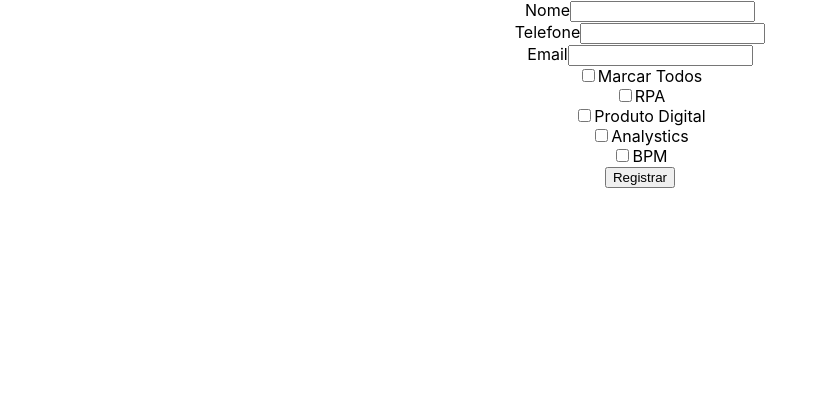
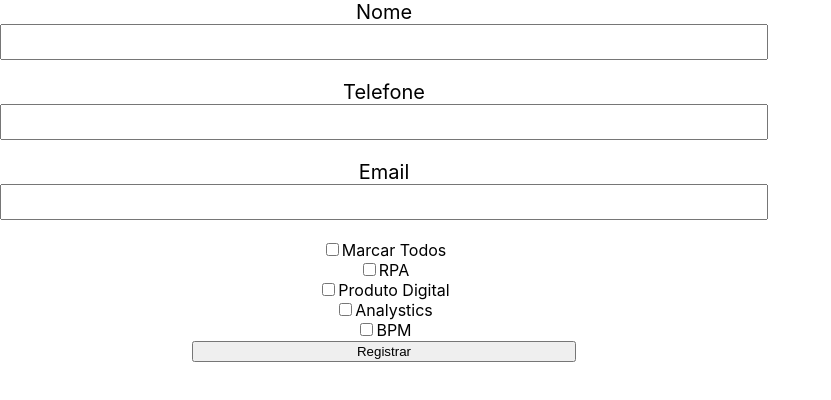
Before and after one commit to RiqueFR/SimpleLeadManager, a React (Create React App) app: page /lead/new in a window 1280 px wide. Shown: the top 400 px of the page, without its empty margins (0-831 px from the left). Built offline with nearby package versions, Linux system fonts and the light colour scheme.

Commit message:
Improve page visuals

```diff
--- a/src/components/InputDiv.js
+++ b/src/components/InputDiv.js
@@ -4,12 +4,12 @@ const InputDiv = (props) => {
 	const errors = props.errors;
 	let errors_labels = [];
 	for (let index in errors) {
-		errors_labels.push(<label key={index}>{errors[index]}</label>);
+		errors_labels.push(<label className="errors" key={index}>{errors[index]}</label>);
 	}
 
 	return (
-		<div>
-			<label>{props.text}</label>
+		<div className="sign-input">
+			<span>{props.text}</span>
 			<input id={props.id} type={props.type} name={props.name} onChange={props.onChange} value={props.value} />
 			{errors_labels}
 		</div>
--- /dev/null
+++ b/src/pages/SignUp.css
@@ -0,0 +1,34 @@
+.user-signup {
+	position: relative;
+	display: flex;
+	justify-content: center;
+}
+
+form {
+	position: relative;
+	display: grid;
+	width: 60%;
+}
+
+button {
+	margin: auto;
+	width: 50%;
+}
+
+.sign-input {
+	position: relative;
+	display: grid;
+	margin-bottom: 20px;
+}
+
+.sign-input span {
+	font-size: 20px;
+}
+
+.sign-input input {
+	height: 30px;
+}
+
+.errors {
+	color: red;
+}
--- a/src/pages/SignUp.js
+++ b/src/pages/SignUp.js
@@ -1,5 +1,6 @@
 import React from "react";
 import SignUp from "../components/SignUp";
+import './SignUp.css';
 
 const SignUpPage = () => {
 	return (<SignUp />);
```
